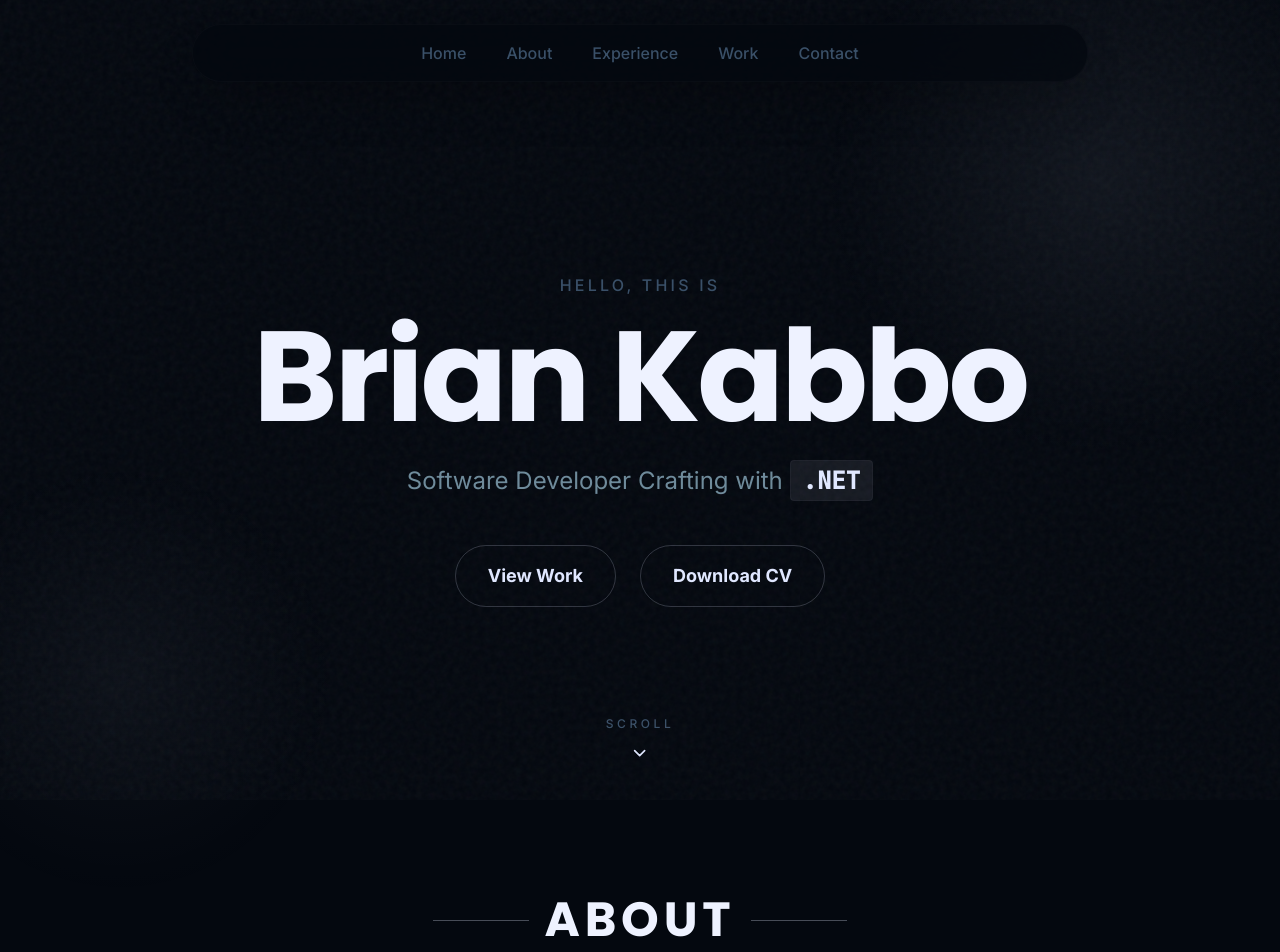
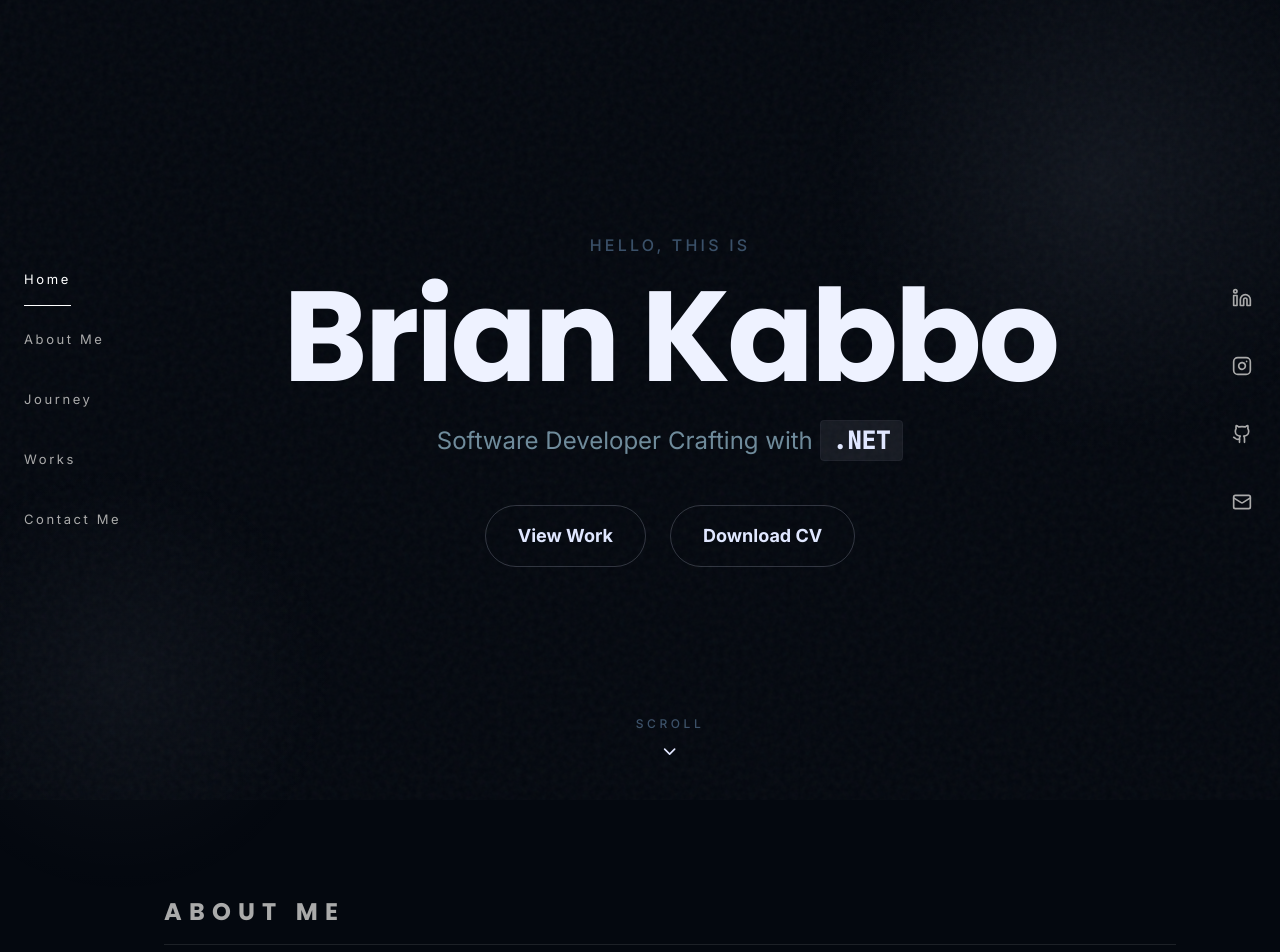
Before and after one commit to Charan951/protfilo, a React (Vite) app in the folder Brian Kabbo Sarker/: page / in a window 1280 px wide. Shown: the top 952 px of the page. Built offline with nearby package versions, Linux system fonts and the light colour scheme.

Commit message:
Fixed Styling

```diff
--- a/Brian Kabbo Sarker/src/App.jsx
+++ b/Brian Kabbo Sarker/src/App.jsx
@@ -1,3 +1,4 @@
+import { Linkedin, Instagram, Github, Mail } from 'lucide-react';
 import Navbar from './components/Navbar';
 import CursorGlow from './components/CursorGlow';
 import BackgroundEffects from './components/BackgroundEffects';
@@ -12,21 +13,40 @@ function App() {
     <div className="relative min-h-screen overflow-x-hidden selection:bg-moonstone/30 selection:text-moonstone-light">
       <BackgroundEffects />
       <CursorGlow />
+
+      <div className="flex flex-col lg:flex-row min-h-screen">
         <Navbar />
 
-      <main>
+        <main className="flex-1 lg:ml-[120px] lg:mr-[60px] px-6 lg:pl-5 lg:pr-5">
           <Hero />
           <About />
           <Experience />
           <Showcase />
           <Contact />
+
+          <footer className="py-12 text-center opacity-40">
+            <p className="text-text-primary text-sm tracking-widest uppercase">
+              Brian Kabbo Sarker
+            </p>
+          </footer>
         </main>
 
-      <footer className="py-20 text-center border-t border-moonstone-border/10 opacity-60">
-        <p className="text-text-primary text-sm">
-          &copy; {new Date().getFullYear()} Brian Kabbo Sarker. Created with React & Tailwind.
-        </p>
-      </footer>
+        {/* Right Social Icons Panel (Desktop only) */}
+        <aside className="fixed right-0 top-1/2 -translate-y-1/2 w-[60px] z-50 hidden lg:flex flex-col items-center space-y-6 text-[#aaa] pr-4">
+          <a href="https://linkedin.com/in/brian-kabbo-sarker" target="_blank" rel="noopener noreferrer" className="hover:text-white transition-colors duration-300 min-h-[44px] flex items-center">
+            <Linkedin size={20} />
+          </a>
+          <a href="https://instagram.com" target="_blank" rel="noopener noreferrer" className="hover:text-white transition-colors duration-300 min-h-[44px] flex items-center">
+            <Instagram size={20} />
+          </a>
+          <a href="https://github.com" target="_blank" rel="noopener noreferrer" className="hover:text-white transition-colors duration-300 min-h-[44px] flex items-center">
+            <Github size={20} />
+          </a>
+          <a href="mailto:braiankabbo@gmail.com" className="hover:text-white transition-colors duration-300 min-h-[44px] flex items-center">
+            <Mail size={20} />
+          </a>
+        </aside>
+      </div>
     </div>
   );
 }
--- a/Brian Kabbo Sarker/src/components/Navbar.jsx
+++ b/Brian Kabbo Sarker/src/components/Navbar.jsx
@@ -1,83 +1,115 @@
 import { useState, useEffect } from 'react';
 import { motion, AnimatePresence } from 'framer-motion';
+import { Linkedin, Instagram, Github, Mail, Menu, X } from 'lucide-react';
 
 const Navbar = () => {
-  const [isScrolled, setIsScrolled] = useState(false);
+  const [activeSection, setActiveSection] = useState('home');
   const [isMobileMenuOpen, setIsMobileMenuOpen] = useState(false);
 
+  const navLinks = [
+    { name: 'Home', href: '#home', id: 'home' },
+    { name: 'About Me', href: '#about', id: 'about' },
+    { name: 'Journey', href: '#journey', id: 'journey' },
+    { name: 'Works', href: '#works', id: 'works' },
+    { name: 'Contact Me', href: '#contact', id: 'contact' },
+  ];
+
+  const socialLinks = [
+    { icon: <Linkedin size={20} />, href: 'https://linkedin.com/in/brian-kabbo-sarker' },
+    { icon: <Instagram size={20} />, href: 'https://instagram.com' },
+    { icon: <Github size={20} />, href: 'https://github.com' },
+    { icon: <Mail size={20} />, href: 'mailto:braiankabbo@gmail.com' },
+  ];
+
   useEffect(() => {
-    const handleScroll = () => {
-      setIsScrolled(window.scrollY > 20);
+    const observerOptions = {
+      root: null,
+      rootMargin: '-50% 0px',
+      threshold: 0,
     };
-    window.addEventListener('scroll', handleScroll);
-    return () => window.removeEventListener('scroll', handleScroll);
+
+    const handleIntersection = (entries) => {
+      entries.forEach((entry) => {
+        if (entry.isIntersecting) {
+          setActiveSection(entry.target.id);
+        }
+      });
+    };
+
+    const observer = new IntersectionObserver(handleIntersection, observerOptions);
+
+    navLinks.forEach((link) => {
+      const element = document.getElementById(link.id);
+      if (element) observer.observe(element);
+    });
+
+    return () => observer.disconnect();
   }, []);
 
-  const navLinks = [
-    { name: 'Home', href: '#home' },
-    { name: 'About', href: '#about' },
-    { name: 'Experience', href: '#experience' },
-    { name: 'Work', href: '#showcase' },
-    { name: 'Contact', href: '#contact' },
-  ];
-
   return (
-    <motion.nav
-      initial={{ y: -20, opacity: 0, x: '-50%' }}
-      animate={{ y: 0, opacity: 1, x: '-50%' }}
-      transition={{ duration: 0.7, ease: [0.16, 1, 0.3, 1] }}
-      id="navbar"
-      className="fixed top-6 left-1/2 z-50 w-[90%] max-w-4xl"
-    >
-      {/* Desktop Nav (Pill) */}
-      <div className={`hidden md:flex justify-center items-center space-x-10 px-10 py-4 rounded-full border border-moonstone-border/10 shadow-2xl transition-all duration-400 ${isScrolled ? 'bg-arctic-black/80 backdrop-blur-2xl' : 'bg-arctic-black/70 backdrop-blur-xl'}`}>
+    <>
+      {/* Desktop Sidebar */}
+      <aside className="fixed left-0 top-1/2 -translate-y-1/2 w-[120px] z-50 hidden lg:flex flex-col items-start pl-6">
+        <div className="flex flex-col items-start space-y-4">
           {navLinks.map((link) => (
             <a
               key={link.name}
               href={link.href}
-            className="nav-link font-inter font-medium text-text-secondary hover:text-moonstone transition-colors duration-300"
+              className={`relative group text-[13px] tracking-[0.2em] transition-colors duration-300 min-h-[44px] flex items-center whitespace-nowrap ${
+                activeSection === link.id ? 'text-white' : 'text-[#aaa] hover:text-white'
+              }`}
             >
               {link.name}
+              <span
+                className={`absolute left-0 bottom-[-4px] h-[1px] bg-white transition-transform duration-300 ease-out origin-left ${
+                  activeSection === link.id ? 'scale-x-100' : 'scale-x-0 group-hover:scale-x-100'
+                }`}
+                style={{ width: '100%' }}
+              />
             </a>
           ))}
         </div>
+      </aside>
 
-      {/* Mobile Nav Bar (Top Bar) */}
-      <div className={`md:hidden flex justify-between items-center px-6 py-4 rounded-full border border-moonstone-border/10 shadow-2xl bg-arctic-black/90 backdrop-blur-xl transition-all duration-300`}>
-        <div className="text-text-heading font-extrabold text-2xl tracking-tighter">BKS</div>
-        <button
-          onClick={() => setIsMobileMenuOpen(!isMobileMenuOpen)}
-          className="text-text-heading focus:outline-none"
-        >
-          <svg className="w-6 h-6" fill="none" stroke="currentColor" viewBox="0 0 24 24">
-            <path strokeLinecap="round" strokeLinejoin="round" strokeWidth="2" d={isMobileMenuOpen ? "M6 18L18 6M6 6l12 12" : "M4 6h16M4 12h16M4 18h16"} />
-          </svg>
+      {/* Mobile Nav Top Bar */}
+      <nav className="fixed top-0 left-0 w-full z-50 lg:hidden px-6 py-4 flex justify-end items-center">
+        <button onClick={() => setIsMobileMenuOpen(!isMobileMenuOpen)} className="text-white min-h-[44px] min-w-[44px] flex items-center justify-center">
+          {isMobileMenuOpen ? <X size={24} /> : <Menu size={24} />}
         </button>
-      </div>
+      </nav>
 
       {/* Mobile Menu Overlay */}
       <AnimatePresence>
         {isMobileMenuOpen && (
           <motion.div
-            initial={{ opacity: 0, scale: 0.95, y: 10 }}
-            animate={{ opacity: 1, scale: 1, y: 0 }}
-            exit={{ opacity: 0, scale: 0.95, y: 10 }}
-            className="absolute top-20 left-0 right-0 p-8 rounded-3xl border border-moonstone-border/10 shadow-2xl bg-arctic-black/98 backdrop-blur-2xl flex flex-col items-center space-y-6"
+            initial={{ opacity: 0, y: -20 }}
+            animate={{ opacity: 1, y: 0 }}
+            exit={{ opacity: 0, y: -20 }}
+            className="fixed inset-0 z-40 bg-black flex flex-col items-center justify-center space-y-8 lg:hidden"
           >
             {navLinks.map((link) => (
               <a
                 key={link.name}
                 href={link.href}
                 onClick={() => setIsMobileMenuOpen(false)}
-                className="btn-shine w-full text-center py-2 text-text-heading text-xl font-bold hover:text-moonstone transition-colors"
+                className={`text-2xl tracking-[0.3em] min-h-[44px] flex items-center transition-colors duration-300 ${
+                  activeSection === link.id ? 'text-white' : 'text-[#aaa]'
+                }`}
               >
                 {link.name}
               </a>
             ))}
+            <div className="flex space-x-8 mt-12 text-[#aaa]">
+              {socialLinks.map((social, index) => (
+                <a key={index} href={social.href} className="hover:text-white transition-colors min-h-[44px] flex items-center">
+                  {social.icon}
+                </a>
+              ))}
+            </div>
           </motion.div>
         )}
       </AnimatePresence>
-    </motion.nav>
+    </>
   );
 };
 
--- a/Brian Kabbo Sarker/src/sections/About.jsx
+++ b/Brian Kabbo Sarker/src/sections/About.jsx
@@ -26,11 +26,9 @@ const About = () => {
         whileInView="visible"
         viewport={{ once: true, margin: "-100px" }}
         variants={revealVariants}
-        className="flex items-center justify-center gap-4 mb-20"
+        className="mb-20 border-b border-white/10 pb-4"
       >
-        <div className="h-[1px] w-12 md:w-24 bg-moonstone/30" />
-        <h2 className="text-3xl md:text-5xl font-extrabold tracking-widest text-text-heading">ABOUT</h2>
-        <div className="h-[1px] w-12 md:w-24 bg-moonstone/30" />
+        <h2 className="text-xl md:text-2xl font-bold tracking-[0.3em] text-[#aaa] uppercase px-0">ABOUT ME</h2>
       </motion.div>
 
       <div className="flex flex-col md:flex-row items-start justify-between gap-16 mb-24">
--- a/Brian Kabbo Sarker/src/sections/Contact.jsx
+++ b/Brian Kabbo Sarker/src/sections/Contact.jsx
@@ -3,21 +3,35 @@ import { Mail, Linkedin } from 'lucide-react';
 
 const Contact = () => {
   return (
-    <section id="contact" className="py-48 px-6 text-center">
+    <section id="contact" className="py-24 max-w-6xl mx-auto px-6">
+      <motion.div
+        initial="hidden"
+        whileInView="visible"
+        viewport={{ once: true, margin: "-100px" }}
+        variants={{
+          hidden: { opacity: 0, y: 30 },
+          visible: { opacity: 1, y: 0, transition: { duration: 0.8 } }
+        }}
+        className="mb-20 border-b border-white/10 pb-4"
+      >
+        <h2 className="text-xl md:text-2xl font-bold tracking-[0.3em] text-[#aaa] uppercase px-0">CONTACT ME</h2>
+      </motion.div>
+
       <motion.div
         initial={{ opacity: 0, y: 50 }}
         whileInView={{ opacity: 1, y: 0 }}
         transition={{ duration: 1, ease: [0.16, 1, 0.3, 1] }}
         viewport={{ once: true }}
+        className="text-center"
       >
-        <p className="text-text-secondary uppercase tracking-[0.4em] mb-12 font-bold text-sm">Have a project in mind?</p>
+        <p className="text-text-secondary uppercase tracking-[0.4em] mb-8 font-bold text-xs">Have a project in mind?</p>
 
         <a
           href="mailto:braiankabbo@gmail.com"
           className="group inline-block"
         >
           <div className="overflow-hidden">
-            <h2 className="text-7xl md:text-9xl lg:text-[12rem] font-bold text-text-heading leading-[0.85] transition-transform duration-700 group-hover:scale-[1.02]">
+            <h2 className="text-3xl md:text-5xl font-bold text-text-heading leading-[0.85] transition-transform duration-700 group-hover:scale-[1.02]">
               {"LET'S TALK".split('').map((char, i) => (
                 <motion.span
                   key={i}
--- a/Brian Kabbo Sarker/src/sections/Experience.jsx
+++ b/Brian Kabbo Sarker/src/sections/Experience.jsx
@@ -46,17 +46,15 @@ const Experience = () => {
   };
 
   return (
-    <section id="experience" className="py-24 max-w-6xl mx-auto px-6">
+    <section id="journey" className="py-24 max-w-6xl mx-auto px-6">
       <motion.div
         initial="hidden"
         whileInView="visible"
         viewport={{ once: true, margin: "-100px" }}
         variants={revealVariants}
-        className="flex items-center justify-center gap-4 mb-20"
+        className="mb-20 border-b border-white/10 pb-4"
       >
-        <div className="h-[1px] w-12 md:w-24 bg-moonstone/30" />
-        <h2 className="text-3xl md:text-5xl font-extrabold tracking-widest text-text-heading">EXPERIENCE</h2>
-        <div className="h-[1px] w-12 md:w-24 bg-moonstone/30" />
+        <h2 className="text-xl md:text-2xl font-bold tracking-[0.3em] text-[#aaa] uppercase px-0">MY JOURNEY</h2>
       </motion.div>
 
       <div className="flex flex-col md:flex-row gap-12 md:gap-24">
--- a/Brian Kabbo Sarker/src/sections/Hero.jsx
+++ b/Brian Kabbo Sarker/src/sections/Hero.jsx
@@ -23,7 +23,7 @@ const Hero = () => {
   };
 
   return (
-    <section id="home" className="relative min-h-screen flex flex-col items-center justify-center pt-20 px-6">
+    <section id="home" className="relative h-[80vh] lg:h-screen flex flex-col items-center justify-center px-6">
       <motion.div
         variants={containerVariants}
         initial="hidden"
@@ -57,7 +57,7 @@ const Hero = () => {
           className="flex flex-wrap items-center justify-center gap-6"
         >
           <a
-            href="#showcase"
+            href="#works"
             className="group btn-shine px-8 py-4 rounded-full border border-moonstone-border text-moonstone font-bold text-lg bg-transparent hover:bg-white transition-all duration-300"
           >
             View Work
--- a/Brian Kabbo Sarker/src/sections/Showcase.jsx
+++ b/Brian Kabbo Sarker/src/sections/Showcase.jsx
@@ -7,17 +7,15 @@ const Showcase = () => {
   };
 
   return (
-    <section id="showcase" className="py-24 max-w-6xl mx-auto px-6">
+    <section id="works" className="py-24 max-w-6xl mx-auto px-6">
       <motion.div
         initial="hidden"
         whileInView="visible"
         viewport={{ once: true, margin: "-100px" }}
         variants={revealVariants}
-        className="flex items-center justify-center gap-4 mb-20"
+        className="mb-20 border-b border-white/10 pb-4"
       >
-        <div className="h-[1px] w-12 md:w-24 bg-moonstone/30" />
-        <h2 className="text-3xl md:text-5xl font-extrabold tracking-widest text-text-heading">SHOWCASE</h2>
-        <div className="h-[1px] w-12 md:w-24 bg-moonstone/30" />
+        <h2 className="text-xl md:text-2xl font-bold tracking-[0.3em] text-[#aaa] uppercase px-0">PET PROJECTS</h2>
       </motion.div>
 
       <motion.div
```
Lines whose indentation alone changed are shown as unchanged.
